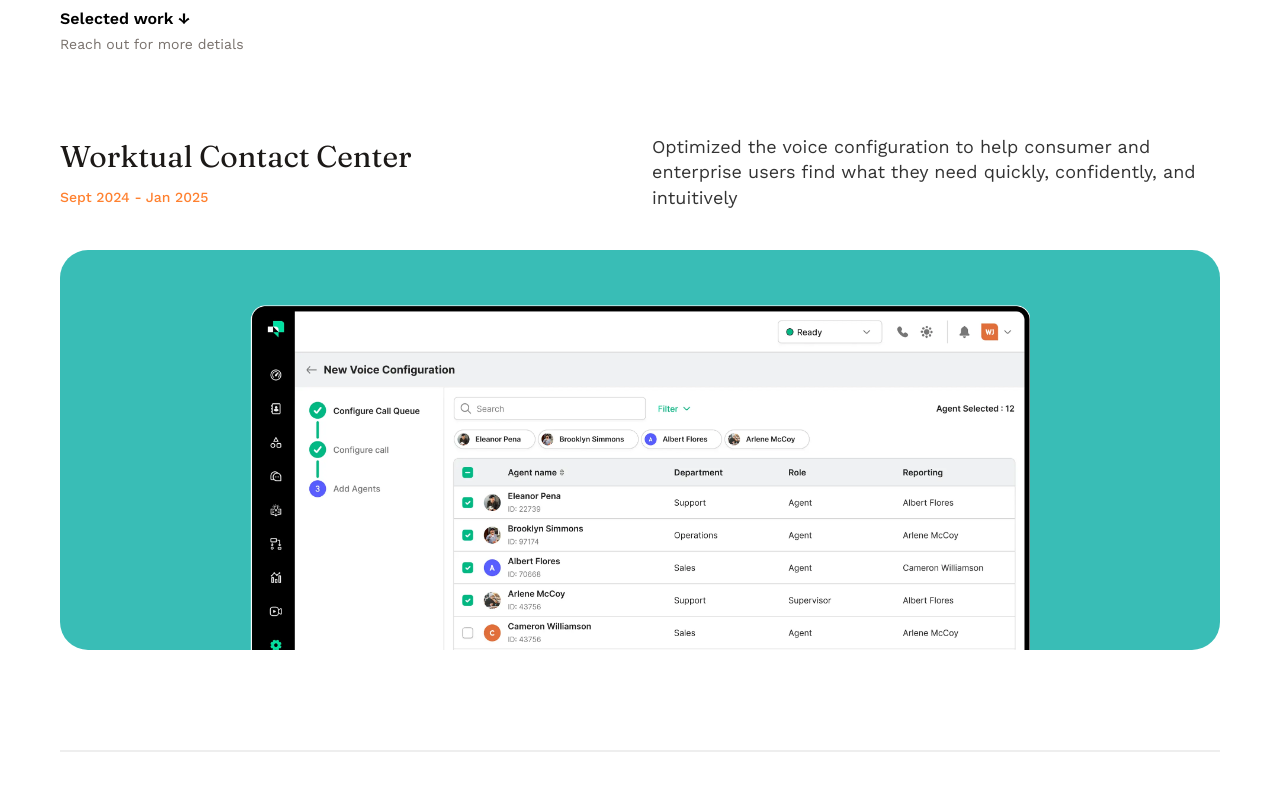
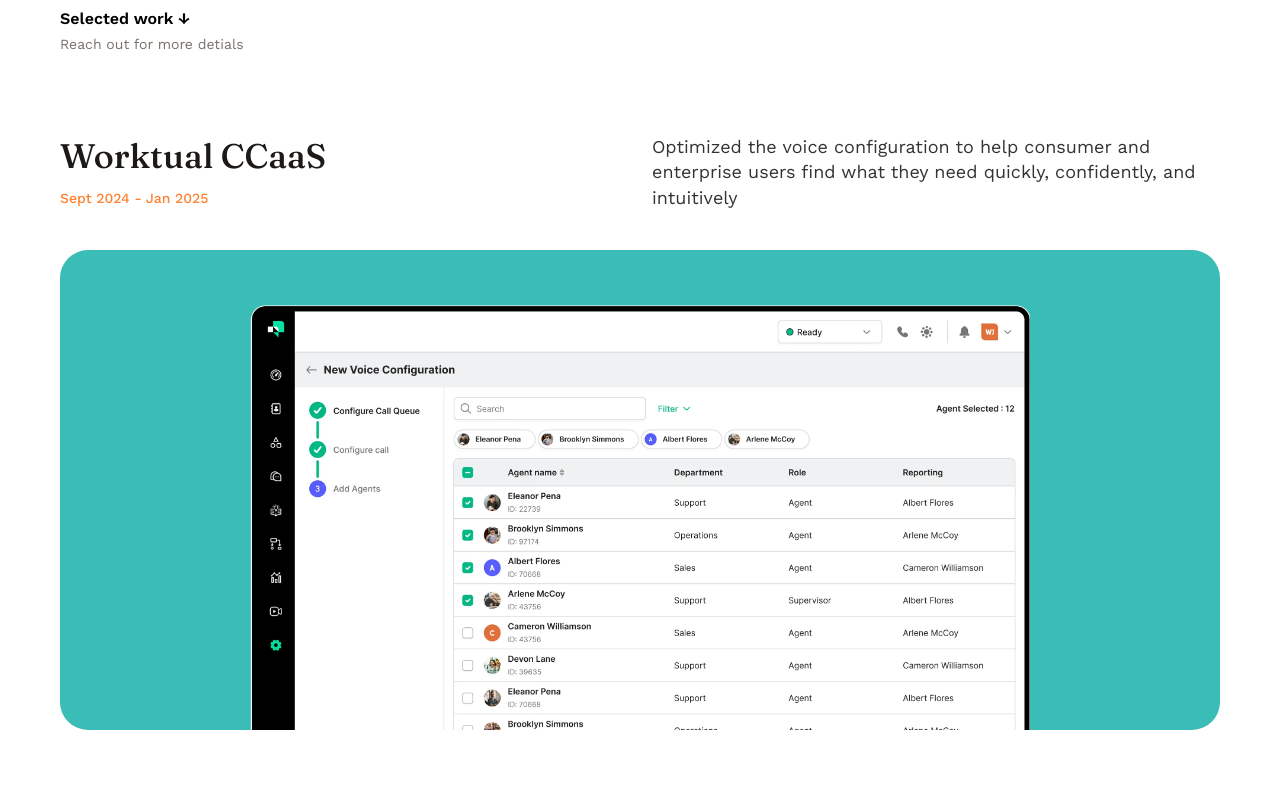
Before and after one commit to Ajay-Sai-ux/Ajay_Sai_Portfolio_2025, a Next.js app: page / in a window 1280 px wide. Shown: the part 820-1620 px from the top of the page. Built offline with nearby package versions, Linux system fonts and the light colour scheme.

Commit message:
hover updated

```diff
--- a/src/components/layout/Fullcard.jsx
+++ b/src/components/layout/Fullcard.jsx
@@ -3,14 +3,22 @@ import styles from "@/styles/Fullcard.module.css";
 import Image from "next/image";
 import Link from "next/link";
 
-const Fullcard = ({ src, alt, width, height,link}) => {
-
+const Fullcard = ({ src, alt, width, height, link }) => {
   return (
-    <Link href={link} className={styles.projectEntry} target="_blank" rel="noopener noreferrer">
+    <Link
+      href={link}
+      className={styles.projectEntry}
+      target="_blank"
+      rel="noopener noreferrer"
+    >
       <div className={styles.projectHeader}>
-
         <div className={styles.projectTitleGroup}>
-            <div className={styles.projectTitle}>Worktual Contact Center</div>
+          <div className={styles.projectTitle}>
+            <h2>
+              Worktual CCaaS
+            </h2>
+            <Image src="/rightarrow.svg" alt="" width={32} height={32} />
+          </div>
           <div className={styles.projectDate}>Sept 2024 - Jan 2025</div>
         </div>
 
@@ -20,7 +28,6 @@ const Fullcard = ({ src, alt, width, height,link}) => {
             users find what they need quickly, confidently, and intuitively
           </div>
         </div>
-
       </div>
 
       <div className={styles.projectImageWrapper}>
--- a/src/styles/Fullcard.module.css
+++ b/src/styles/Fullcard.module.css
@@ -3,7 +3,9 @@
   flex-direction: column;
   gap: 40px;
   align-items: flex-start;
+  justify-content: center;
   width: 100%;
+  /* max-width: 960px; */
 }
 
 .projectHeader {
@@ -21,11 +23,33 @@
 }
 
 .projectTitle {
-  color: #1c1917;
-  font-family: "Fraunces", serif;
-  font-size: 30px;
-  line-height: 130%;
-  font-weight: 400;
+  display: flex;
+  align-items: center;
+  gap: 16px;
+}
+
+.projectTitle h2 {
+    color: #1c1917;
+    font-family: "Fraunces", serif;
+    font-size: 34px;
+    line-height: 120%;
+    font-weight: 500;
+}
+
+.projectTitle img {
+  opacity: 0;
+  transform: translateX(-8px) translateY(2px);
+  transition: opacity 0.3s ease, transform 0.3s ease;
+}
+
+.projectEntry:hover .projectTitle img {
+  opacity: 1;
+  transform: translateX(0) translateY(2px);
+}
+
+.projectTitle span {
+  display: inline-flex;
+  align-items: baseline;
 }
 
 .projectDate {
@@ -57,7 +81,7 @@
   display: flex;
   justify-content: center;
   width: 100%;
-  height: 400px;
+  height: 480px;
   overflow: hidden;
   position: relative;
 }
@@ -66,7 +90,18 @@
   object-position: top;
   position: absolute;
   top: 55px;
+  transition: transform 0.3s ease;
 }
+
+.projectImage:hover {
+  transform: scale(1.02);
+
+}
+
+.projectEntry:hover .projectImage {
+  transform: scale(1.02);
+}
+
 
 
 
--- a/src/styles/WorkSection.module.css
+++ b/src/styles/WorkSection.module.css
@@ -3,7 +3,7 @@
   display: flex;
   padding: 100px 0;
   flex-direction: column;
-  align-items: flex-start;
+  align-items: center;
   gap: 80px;
   align-self: stretch;
 }
@@ -13,6 +13,7 @@
   flex-direction: column;
   align-items: flex-start;
   gap: 4px;
+  width: 100%;
 }
 
 .workHeader {
@@ -38,5 +39,4 @@
   flex-direction: column;
   align-items: flex-start;
   gap: 140px;
-  align-self: stretch;
 }
```
Also changed, not shown: public/rightarrow.svg (added). Lines whose indentation alone changed are shown as unchanged.
